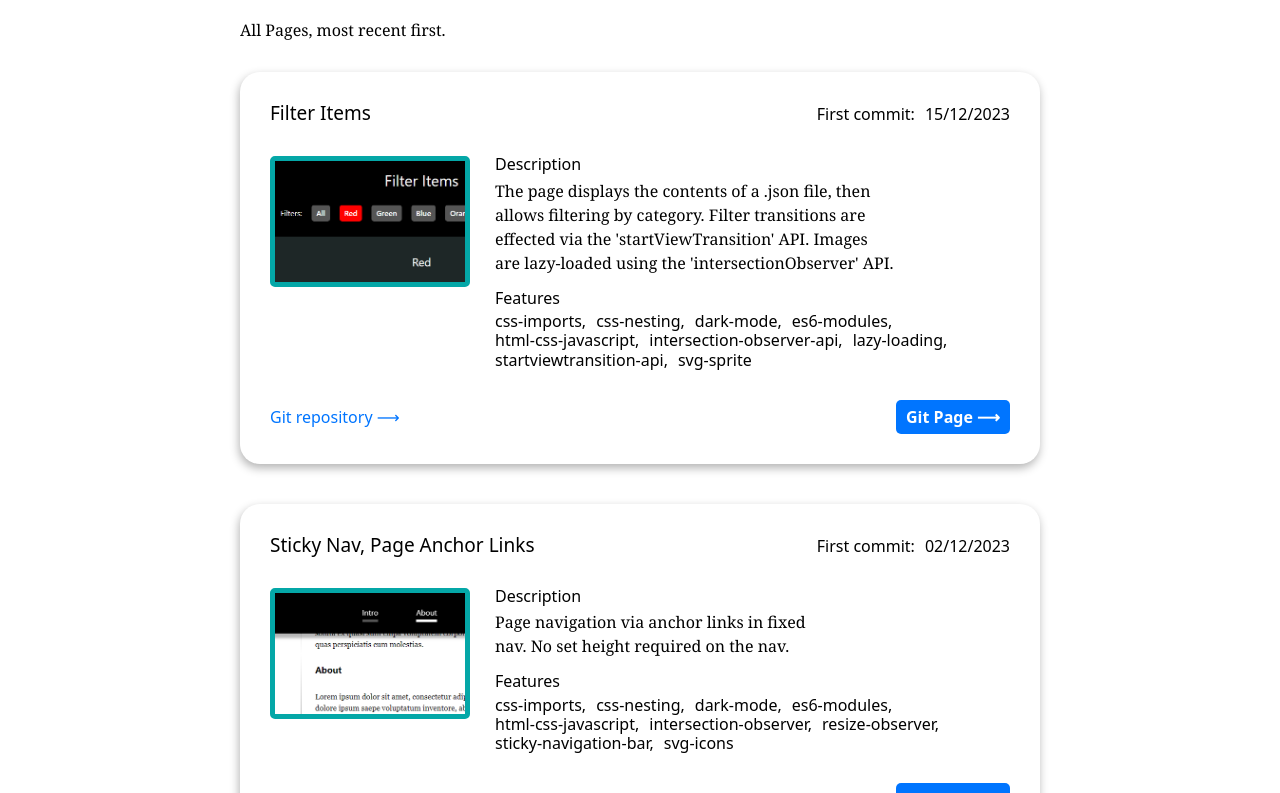
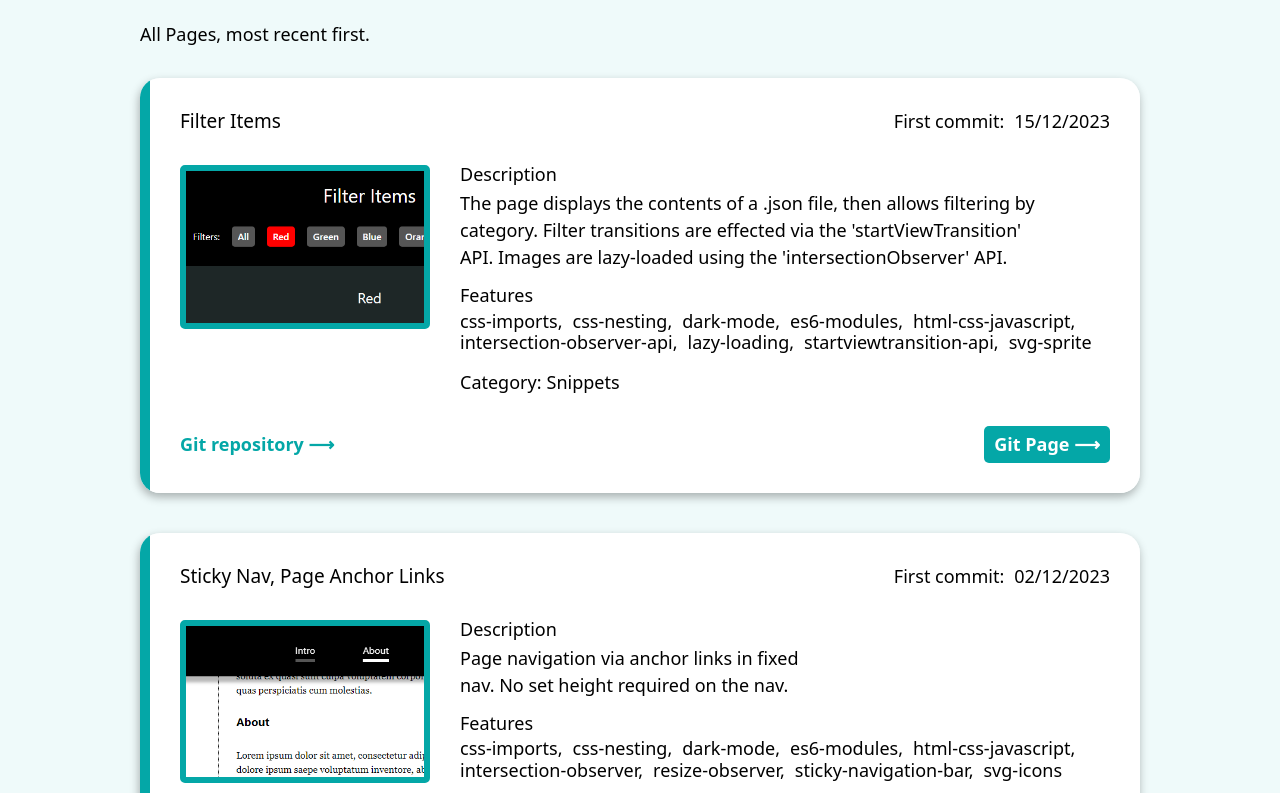
Before and after one commit to chrisnajman/git-pages-index, a plain HTML site: page index.html in a window 1280 px wide. Shown: the part 316-1109 px from the top of the page. Drawn offline with Linux system fonts and the light colour scheme.

Commit message:
Displayed category within item. Further styling

```diff
--- a/css/back-to-filters.css
+++ b/css/back-to-filters.css
@@ -13,7 +13,7 @@
         overflow: visible;
     }
     & a {
-        background-color: var(--clr-blue);
+        background-color: var(--clr-green);
         color: white;
         border-radius: 0.5rem 0.5rem 0 0;
         font-weight: 600;
--- a/css/base.css
+++ b/css/base.css
@@ -34,7 +34,7 @@ body {
     font-family: var(--font-sans);
     margin: 0;
     line-height: 1.5;
-    font-size: 1.6rem;
+    font-size: clamp(1.5rem, 1.35rem + 0.4vw, 1.8rem);
 }
 
 h1 {
@@ -74,10 +74,6 @@ h1,
 h2,
 h3 {
     text-wrap: balance;
-}
-
-p {
-    font-family: var(--font-serif);
 }
 
 img {
@@ -136,11 +132,11 @@ button {
     padding: 0 1.6rem 0;
 
     & a {
-        color: var(--main-link);
+        color: var(--clr-green);
         text-decoration: none;
 
         &:hover {
-            text-decoration: underline;
+            opacity: 0.8;
         }
     }
 }
@@ -191,9 +187,8 @@ button {
 }
 
 .article {
-    max-width: 80rem;
+    max-width: 100rem;
     margin: var(--horz-center);
-    background-color: var(--article-bg);
     padding: 3rem 0 8rem;
     display: var(--flex);
     flex-direction: column;
--- a/css/items-display.css
+++ b/css/items-display.css
@@ -2,15 +2,20 @@
     display: var(--flex);
     flex-direction: column;
     gap: 4rem;
+
+    & .item-container {
+        box-shadow: -1px 4px 10px 0px var(--item-shadow);
+        border-radius: 2rem;
+        overflow: clip;
+    }
 
     & .item-container-content {
         display: var(--flex);
         flex-direction: column;
         gap: 3rem;
         padding: 3rem;
-        box-shadow: -1px 4px 10px 0px var(--item-shadow);
+        border-left: 10px solid var(--clr-green);
         background-color: var(--item-bg);
-        border-radius: 2rem;
     }
 
     & h3,
@@ -24,18 +29,23 @@
         flex-wrap: wrap;
         justify-content: space-between;
         align-items: baseline;
+
+        @media screen and (width <= 500px) {
+            flex-direction: column;
+        }
     }
 
     & img {
-        border: 5px solid var(--clr-green);
+        border: 6px solid var(--clr-green);
         border-radius: 0.5rem;
+        width: clamp(20rem, 17.5rem + 6.6667vw, 25rem);
     }
 
     & .img-desc {
         display: var(--flex);
         align-items: flex-start;
 
-        gap: 2.5rem;
+        gap: 3rem;
 
         @media screen and (width <= 600px) {
             flex-direction: column;
@@ -51,6 +61,16 @@
             display: var(--flex);
             flex-direction: column;
             gap: 0.5rem;
+        }
+
+        & .category {
+            display: var(--flex);
+            flex-direction: row;
+            align-items: baseline;
+
+            & p {
+                text-transform: capitalize;
+            }
         }
     }
 
@@ -91,16 +111,20 @@
         flex-wrap: wrap;
         justify-content: space-between;
         align-items: baseline;
+        font-weight: 600;
 
         & a::after {
             content: " \27F6";
         }
 
+        & .git-repo-link {
+            color: var(--item-repo-link);
+        }
+
         & .gitpage-link {
-            background-color: var(--clr-blue);
+            background-color: var(--clr-green);
             color: white;
             border-radius: 0.5rem;
-            font-weight: 600;
             display: block;
             padding: 0.5rem 1rem;
         }
--- a/css/items-filter.css
+++ b/css/items-filter.css
@@ -17,17 +17,22 @@
     }
 
     & button {
-        background-color: var(--clr-mid);
+        background-color: var(--clr-green);
         color: var(--clr-lightest);
         font-weight: 600;
         display: block;
         padding: 0.5rem 1rem;
         border-radius: 0.5rem;
 
+        &:hover {
+            opacity: 0.8;
+        }
+
         &.active {
             pointer-events: none;
             background-color: var(--clr-lightest);
             color: var(--clr-darkest);
+            opacity: 1;
 
             &.red {
                 background-color: #f00;
--- a/css/theme.css
+++ b/css/theme.css
@@ -3,6 +3,7 @@
     --clr-blue: rgb(0, 117, 255);
     --clr-lightest: white;
     --clr-mid: #555;
+    --clr-light-green: rgb(239, 250, 250);
     --clr-green: rgb(4, 167, 167);
     --clr-grey-green: rgb(44, 58, 58);
     --clr-dark: rgb(30, 39, 39);
@@ -14,19 +15,17 @@
     --highlight: var(--clr-light-blue);
 
     /* Light theme (default) */
-    --body-bg: var(--clr-lightest);
+    --body-bg: var(--clr-light-green);
     --body-txt: var(--clr-darkest);
-    --main-link: var(--clr-blue);
-    --article-bg: var(--clr-lightest);
     --item-shadow: rgba(0, 0, 0, 0.3);
-    --item-bg: transparent;
+    --item-bg: var(--clr-lightest);
+    --item-repo-link: var(--clr-green);
 }
 
 .dark-theme {
     --body-bg: var(--clr-dark);
-    --body-txt: var(--clr-lightest);
-    --main-link: var(--clr-light-blue);
-    --article-bg: transparent;
+    --body-txt: var(--clr-light-green);
     --item-shadow: rgba(0, 0, 0, 0.5);
     --item-bg: var(--clr-grey-green);
+    --item-repo-link: var(--clr-light-green);
 }
--- a/index.html
+++ b/index.html
@@ -72,23 +72,29 @@
                     </div>
                 </header>
 
-                <div class="img-desc"><img data-src width="200" src="./img/placeholder.png" aria-hidden="true"
+                <div class="img-desc"><img data-src width="250" src="./img/placeholder.png" aria-hidden="true"
                         class="lazy-loaded-image lazy" alt="">
                     <div class="desc-features">
                         <div>
                             <h4>Description</h4>
                             <p class="description" data-description></p>
                         </div>
+
                         <div class="features">
                             <h4>Features</h4>
                             <ul data-features role="list"></ul>
+                        </div>
+                        <div class="category">
+                            <h4>Category:</h4>
+                            <p data-item-category></p>
                         </div>
                     </div>
                 </div>
                 <div class="links">
                     <div>
                         <h4 class="visually-hidden"><span data-title></span>:</h4>
-                        <a data-repo-link target="_blank" rel="noopener noreferrer" title="Opens in a new tab">Git
+                        <a class="git-repo-link" data-repo-link target="_blank" rel="noopener noreferrer"
+                            title="Opens in a new tab">Git
                             repository</a>
                     </div>
                     <div>
--- a/items.json
+++ b/items.json
@@ -184,7 +184,7 @@
         "title": "Webpack 5 Basic Setup",
         "category": "frameworks",
         "thumbnail": "./img/thumb-webpack-5-basic-setup.png",
-        "description": "Basic Webpack 5 Setup.",
+        "description": "Webpack 5 Configuration.",
         "features": [
             "babel",
             "postcss",
--- a/js/items/items-display.js
+++ b/js/items/items-display.js
@@ -40,6 +40,13 @@ export default async function itemsDisplay() {
           featuresList.append(li)
         })
 
+        const itemCategory = ITEM_TPL.querySelector("[data-item-category]")
+        itemCategory.textContent = item.category
+
+        if (item.category === "frontend-challenges") {
+          itemCategory.textContent = "challenges"
+        }
+
         const firstCommit = ITEM_TPL.querySelector("[data-commit]")
         firstCommit.textContent = item.firstCommit
 
```
